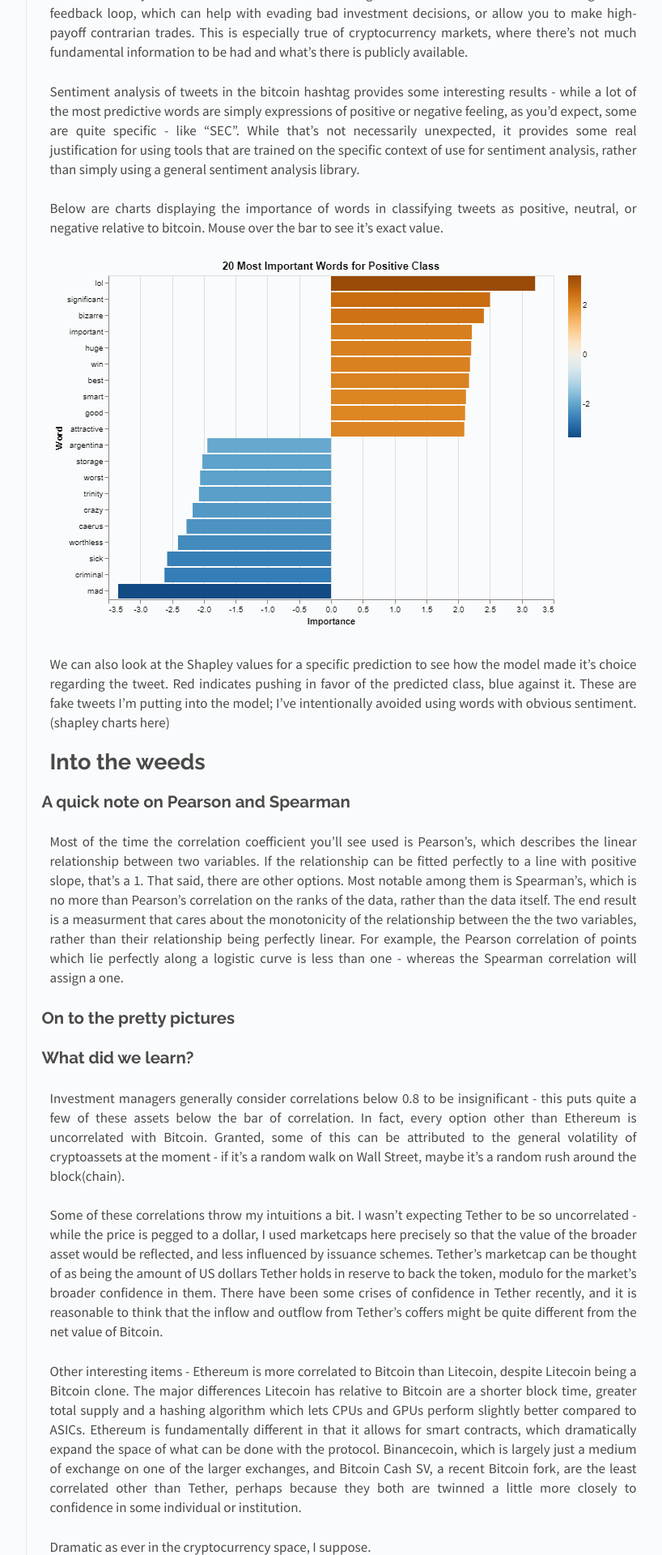
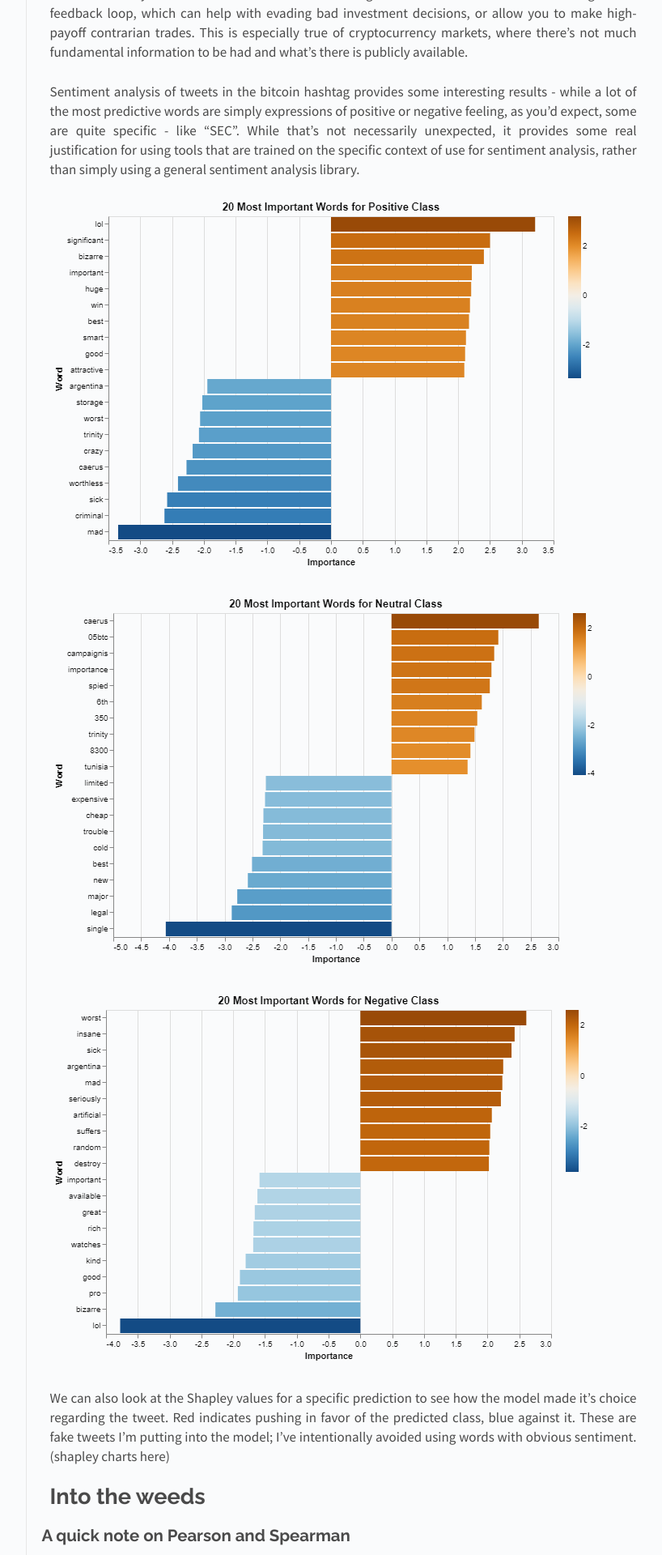
Before and after one commit to crsanderford/crsanderford.github.io, a Jekyll site: the page built from _posts/2019-10-23-animal-spirits-post.md, in a window 1280 px wide. Shown: the part 532-2452 px from the top of the page at 81% size, without its empty margins (326-1144 px from the left). Built offline with Jekyll 4.4.1, drawn with Linux system fonts in a browser that asks for light colours.

Commit message:
Update 2019-10-23-animal-spirits-post.md

```diff
--- a/_posts/2019-10-23-animal-spirits-post.md
+++ b/_posts/2019-10-23-animal-spirits-post.md
@@ -15,14 +15,12 @@ categories: posts
 
 Sentiment analysis of tweets in the bitcoin hashtag provides some interesting results - while a lot of the most predictive words are simply expressions of positive or negative feeling, as you'd expect, some are quite specific - like "SEC". While that's not necessarily unexpected, it provides some real justification for using tools that are trained on the specific context of use for sentiment analysis, rather than simply using a general sentiment analysis library.
 
-Below are charts displaying the importance of words in classifying tweets as positive, neutral, or negative relative to bitcoin. Mouse over the bar to see it's exact value.
-
 
 <img src="\images\positive_importance_chart.png">
 
+<img src="\images\neutral_importance_chart.png">
 
-
-
+<img src="\images\negative_importance_chart.png">
 
 
 We can also look at the Shapley values for a specific prediction to see how the model made it's choice regarding the tweet. Red indicates pushing in favor of the predicted class, blue against it. These are fake tweets I'm putting into the model; I've intentionally avoided using words with obvious sentiment.
```
